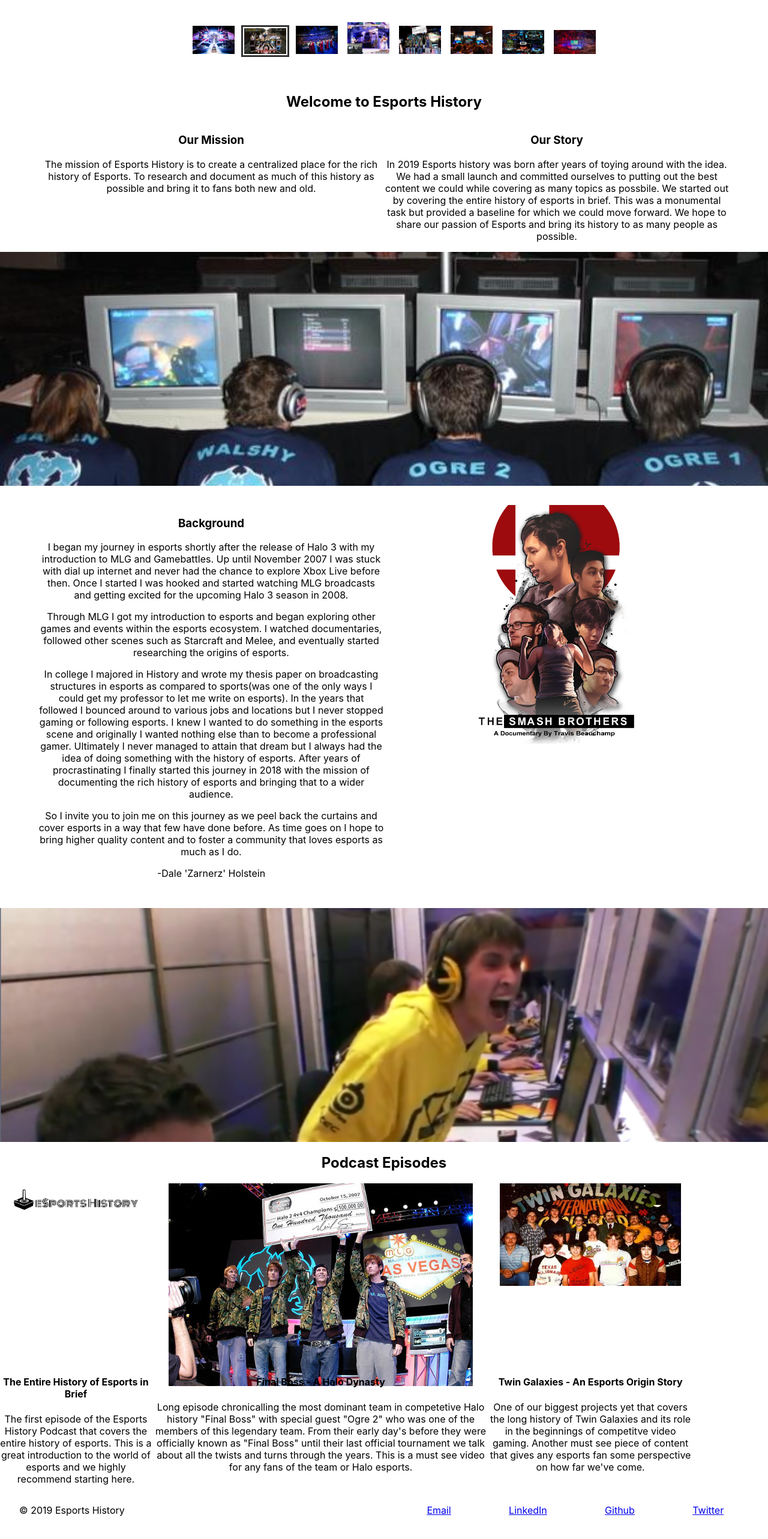
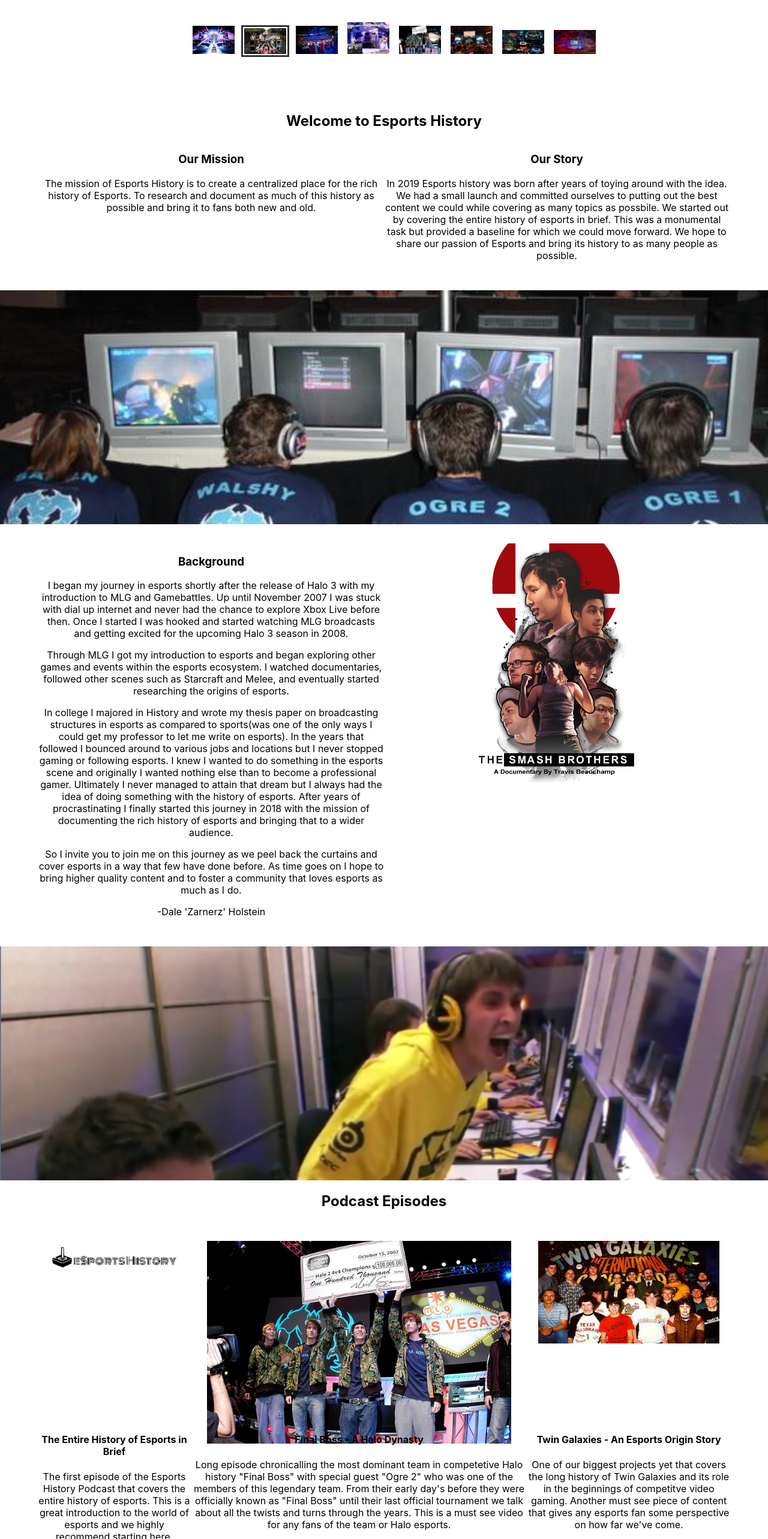
Before and after one commit to Zarnerz/EH-React, a React (Create React App) app in the folder esports-history/: page / in a window 1280 px wide. Shown: the part 1020-3586 px from the top of the page at 60% size. Before the commit the page ends 3564 px from the top, so only its background shows below. Built offline with nearby package versions, Linux system fonts and the light colour scheme.

Commit message:
all container margins fixed - About, Background, Podcast

```diff
--- a/esports-history/src/pages/main/about/About.js
+++ b/esports-history/src/pages/main/about/About.js
@@ -34,7 +34,8 @@ const sectionStyle = {
   display: "flex",
   flexWrap: "wrap",
   maxWidth: "90vw",
-  margin: "0 auto"
+  margin: "0 auto",
+  padding: "2rem"
 };
 
 const articleStyle = {
--- a/esports-history/src/pages/main/podcast/Podcast.js
+++ b/esports-history/src/pages/main/podcast/Podcast.js
@@ -46,7 +46,9 @@ class Podcast extends Component {
 const cardContainerStyle = {
   display: "flex",
   justifyContent: "space-around",
-  maxWidth: "90vw"
+  maxWidth: "90vw",
+  margin: "0 auto",
+  padding: "2rem"
 };
 
 export default Podcast;
```
